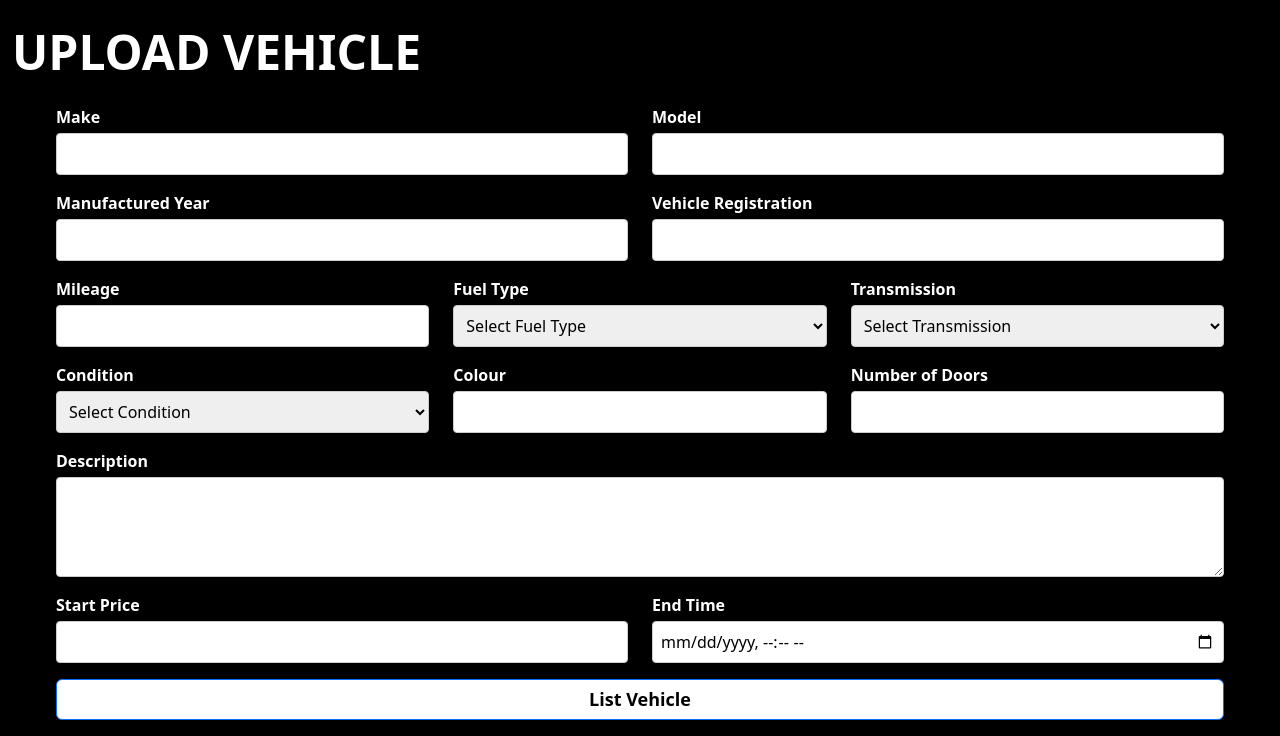
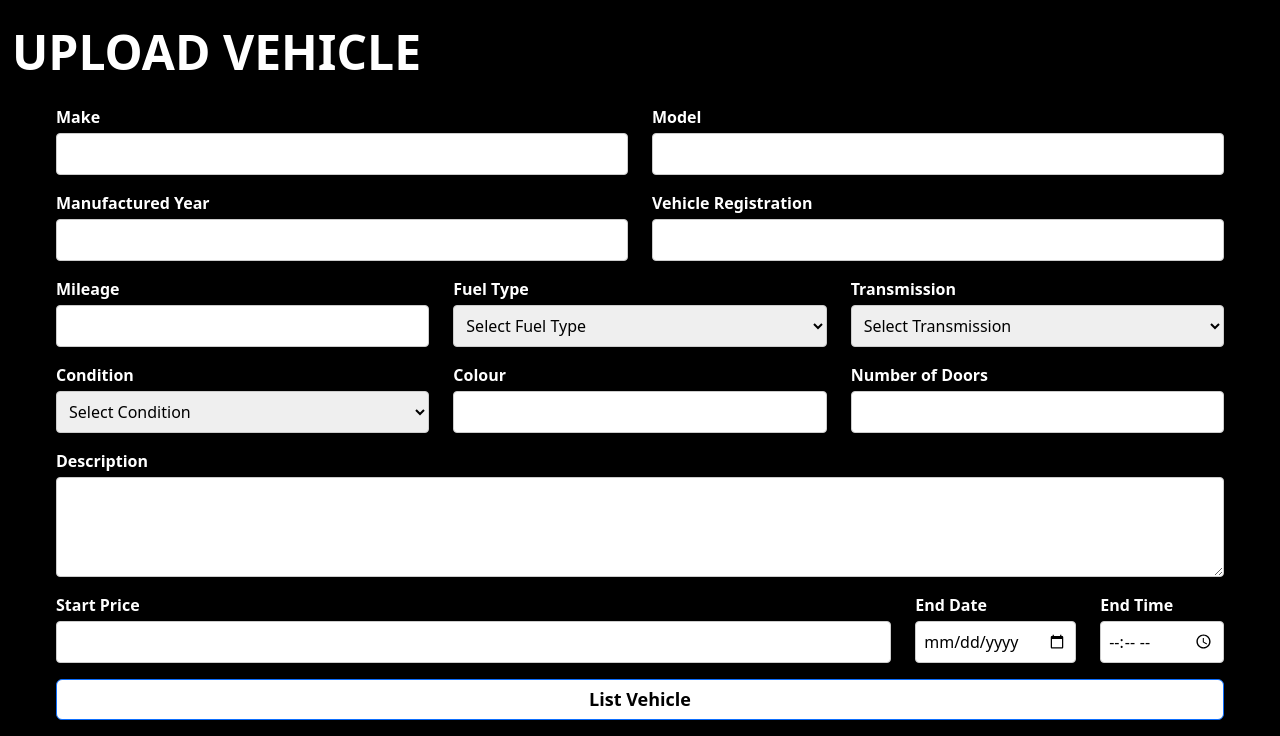
Before and after one commit to gazhird/milestone-project-4, a Django app: page /listings/upload/ in a window 1280 px wide. Shown: the part 158-894 px from the top of the page. Run offline with Django 5.2, Linux system fonts and the light colour scheme; the visitor is signed in with stand-in values (Sample User, id 1).

Commit message:
trying to issolate the errors, split up date and time, commented out images

```diff
--- a/listings/views.py
+++ b/listings/views.py
@@ -22,11 +22,12 @@ def upload(request):
         description = request.POST.get("description")
         starting_price = request.POST.get("starting_price")
         reserve_price = request.POST.get("reserve_price")
-        ends_at = request.POST.get("ends_at")
+        end_date = request.POST.get("end_date")  # e.g. "2026-05-22"
+        end_time = request.POST.get("end_time")
 
 
-        ends_at_str = request.POST.get("ends_at")
-        ends_at = datetime.strptime(ends_at_str, "%Y-%m-%dT%H:%M")
+        ends_at_str = f"{end_date} {end_time}"
+        ends_at = datetime.strptime(ends_at_str, "%Y-%m-%d %H:%M")
         ends_at = timezone.make_aware(ends_at)
 
         # image1 = request.FILES.get("image1")
--- a/templates/upload.html
+++ b/templates/upload.html
@@ -112,9 +112,15 @@
                     </div>
 
 
-                    <div class="form-group">
-                        <label for="end-time" >End Time</label>
-                        <input id="end-time" type="datetime-local" name="ends_at" required>
+                    <div class="form-row">
+                        <div class="form-group">
+                            <label for="end_date">End Date</label>
+                            <input id="end_date" type="date" name="end_date" required>
+                        </div>
+                        <div class="form-group">
+                            <label for="end_time">End Time</label>
+                            <input id="end_time" type="time" name="end_time" required>
+                        </div>
                     </div>
                 </div>
 
```
